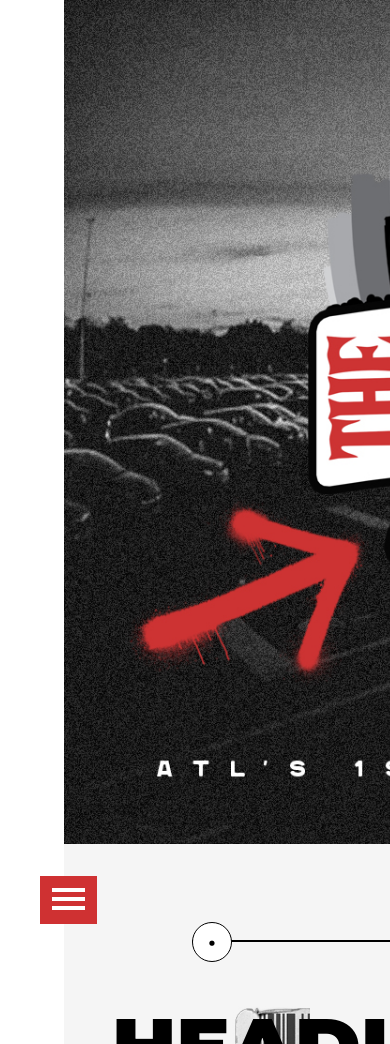
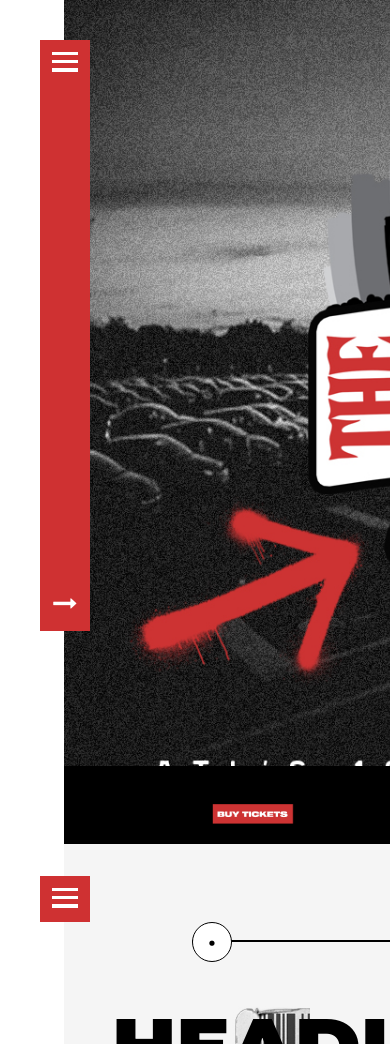
Before and after one commit to JonasAnn/rollup, a plain HTML site: page index.html in a window 390 px wide. Shown: the top 1044 px of the page. Drawn offline with Linux system fonts and the light colour scheme.

Commit message:
Work so far

```diff
--- a/index.html
+++ b/index.html
@@ -10,11 +10,41 @@
 <body>
     <!-- header -->
     <header class="header">
+        <div class="">
+        <nav role="navigation" class="header__nav">
+            <div id="menuToggle">
 
+                <input type="checkbox" class="counter__check" id="head-check" />
+
+                <label for="head-check" class="counter__label">
+                    <span class="counter__label--span"></span>
+                    <span class="counter__label--span"></span>
+                    <span class="counter__label--span"></span>
+                </label>
+
+                <ul id="counter__list">
+                    <a href="#headliner" class="counter__link">
+                        <li class="counter__item">Event Info</li>
+                    </a>
+                    <a href="#faq" class="counter__link">
+                        <li class="counter__item">FAQs</li>
+                    </a>
+                    <a href="#contact" class="counter__link">
+                        <li class="counter__item">Contact Us</li>
+                    </a>
+                 </ul>
+
+            </div>
+
+            <div class="header__arrow--box">
+                <i class="fa fa-long-arrow-right" aria-hidden="true"></i>
+            </div>
+        </nav>
+    </div>
     </header>
     <!-- counter section -->
     <section class="counter">
-        <div class="">
+        <div class="counter__nav--box">
             <nav role="navigation" class="counter__nav">
                 <div id="menuToggle">
 
@@ -363,13 +393,20 @@
             </p>
             <div class="footer__icons--box">
                 <span class="footer__icon">
+                    <a href="" class="footer__icon--link">
                     <i class="fa fa-facebook" aria-hidden="true"></i>
+                    </a>
                 </span>
                 <span class="footer__icon">
+                    <a href="" class="footer__icon--link">
                     <i class="fa fa-twitter" aria-hidden="true"></i>
+                    </a>
+
                 </span>
                 <span class="footer__icon">
+                    <a href="" class="footer__icon--link">
                     <i class="fa fa-youtube" aria-hidden="true"></i>
+                    </a>
                 </span>
             </div>
         </div>
--- a/style.css
+++ b/style.css
@@ -30,6 +30,26 @@ body{
     background-size: cover;
     height: 100vh;
     background-repeat: no-repeat;
+    position: relative;
+}
+.header__nav{
+    background-color: #CF3132;
+    position: absolute;
+    top: 5rem;
+    left: -3rem;
+    height: 70%;
+    display: flex;
+    flex-direction: column;
+    justify-content: space-between;
+}
+.header__arrow--box{
+    font-size: 3rem;
+    color: #ffffff;
+    display: flex;
+    align-items: center;
+    justify-content: center;
+    background-color: #CF3132;
+    padding: 2rem 0;
 }
 /* styling for counter */
 .counter{
@@ -37,13 +57,15 @@ body{
     background-color: #F5F5F5;
     position: relative;
 }
+.counter__nav--box{
+    position: absolute;
+    left: -3rem;
+    z-index: 40;
+}
 #menuToggle{
   display: block;
-  position: absolute;
   background-color: #CF3132;
   color: #f3f0f0;
-  left: -3rem;
-  z-index: 1;
   padding: 1.5rem;
   -webkit-user-select: none;
   user-select: none;
@@ -64,8 +86,8 @@ body{
 }
 .counter__label--span{
     display: block;
-    width: 33px;
-    height: 4px;
+    width: 3.3rem;
+    height: .4rem;
     background: #ffffff;
     position: relative;
     z-index: 20;
@@ -97,7 +119,6 @@ body{
 #menuToggle input:checked ~ #counter__list{
     display: block;
 }
-
 
 /* styling for headliner section */
 .headliner{
@@ -565,12 +586,17 @@ body{
     display: inline-block;
     padding: 0 0 0 2rem;
 }
+.footer__icon--link{
+    text-decoration: none;
+    color:inherit;
+}
 
 /* footer cta */
 .footer__cta{
     text-align: center;
     background-color: #000000;
-    /* position: fixed; */
+    position: fixed;
+    z-index: 30;
     width: 100%;
     bottom: 0;
 }
```
